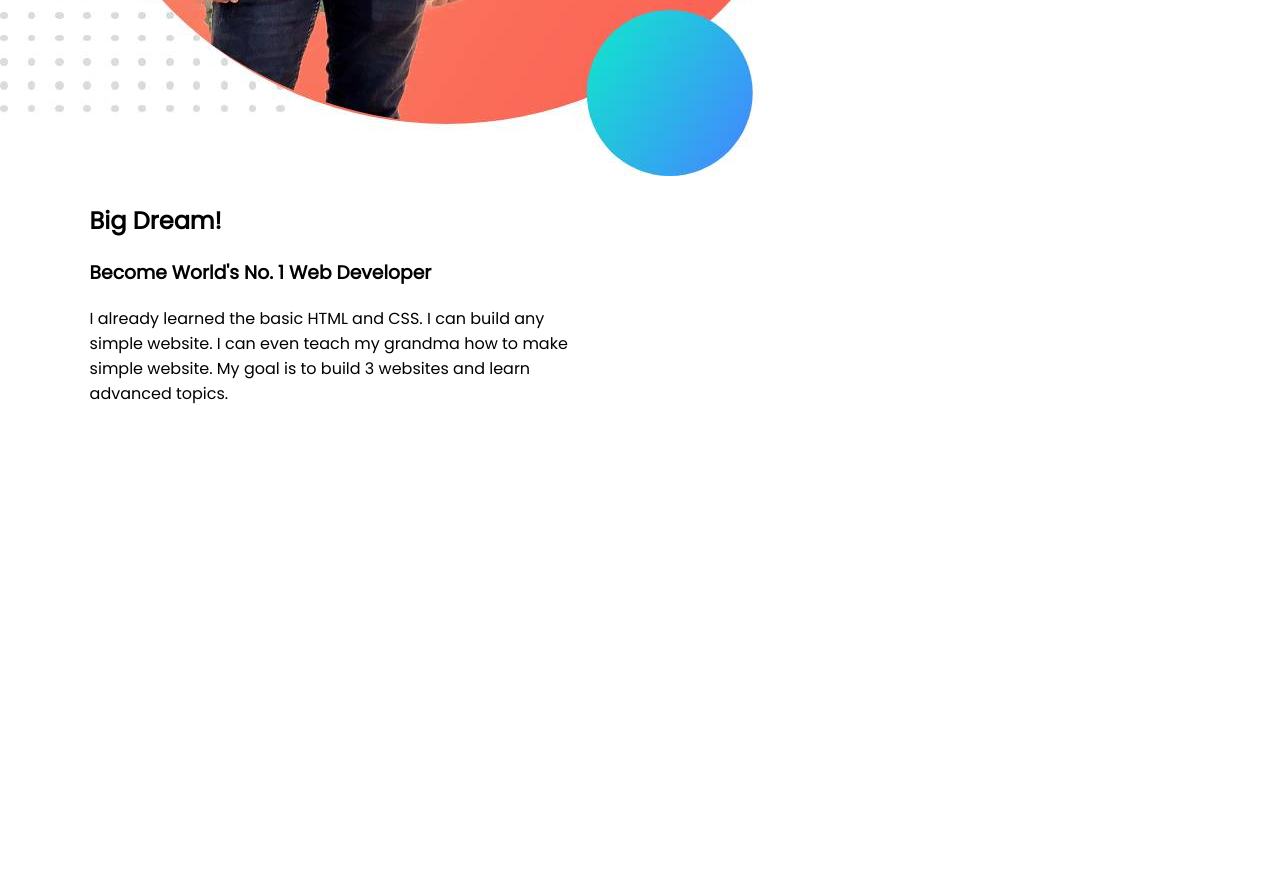
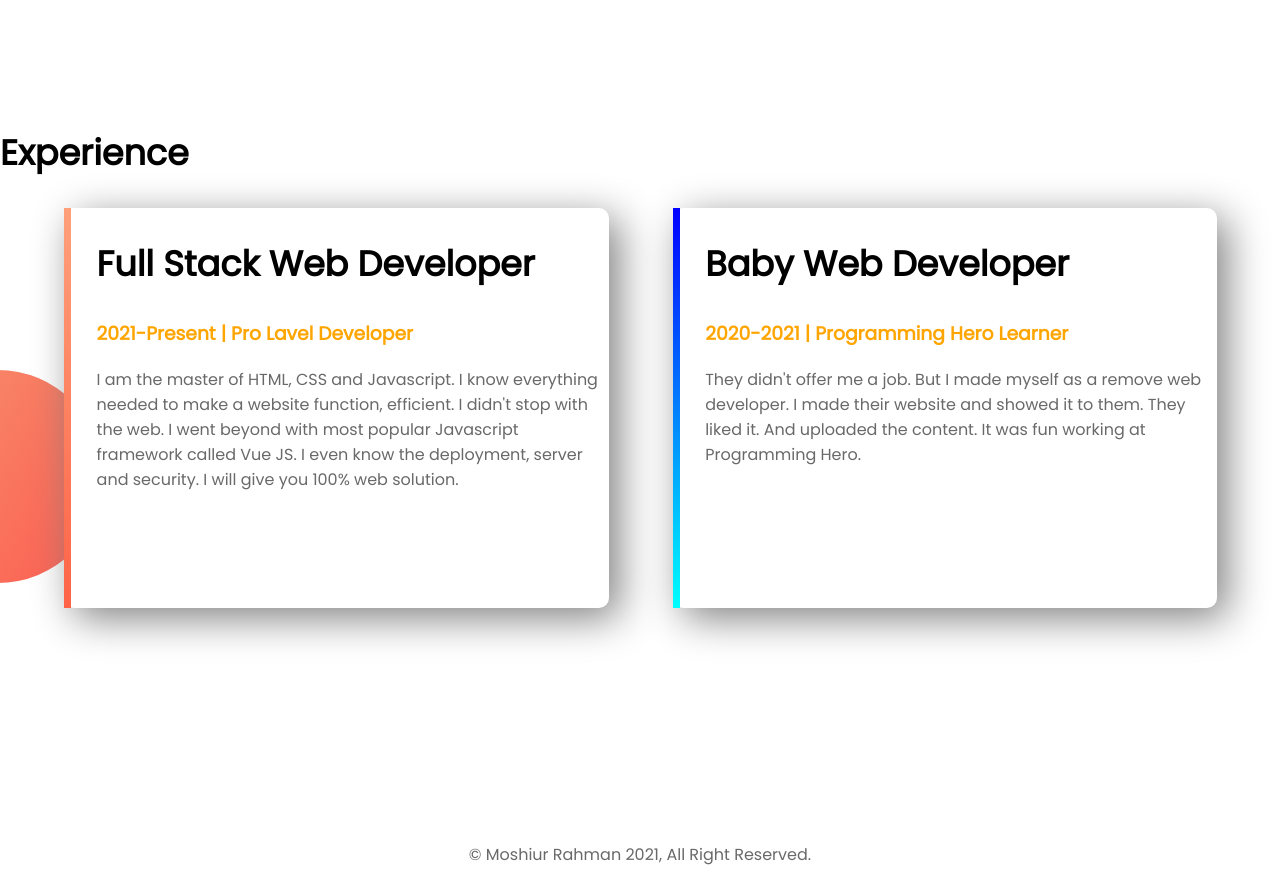
Before and after one commit to moshiur89/web-portfolio, a plain HTML site: page index.html in a window 1280 px wide. Shown: the part 1303-2186 px from the top of the page. Before the commit the page ends 1725 px from the top, so only its background shows below. Drawn offline with Linux system fonts and the light colour scheme.

Commit message:
Finished my first ever website

```diff
--- a/index.html
+++ b/index.html
@@ -14,7 +14,7 @@
    <section class="top-banner">
         <div class="half-width">
             <h1>Welcome To</h1>
-            <h1><span class="name-highlight">Moshiur Rahman</span> Website</h1>
+            <h1><span class="orange-highlight">Moshiur</span> Website</h1>
             <h3>World-Class Professional Web Developer</h3>
             <p>You might saw me jumping, climbing buildings, and stopping trains. But nobody pays me a dime for that work. That's why I am Development Hero. learning and mastering web development. I will not stop until I become the Web Development Hero. </p>
             <a class="link-button" target="blank" href="https://www.linkedin.com/in/moshiur-rahman-2057a8154/">HIRE ME</a>
@@ -24,19 +24,38 @@
         </div>
    </section>
     <section class="dream-area">
-       <div class="half-width>">
-           <img src="images/ikbal.jpg" alt="">
+        <div class="half-width">
+            <img src="images/profile.jpg" alt="">
 
         </div>
+
             <div class="half-width">
                 <h2>Big Dream!</h2>
                 <h3>Become World's No. 1 Web Developer</h3>
                 <p>I already learned the basic HTML and CSS. I can build any simple website. I can even teach my grandma how to make simple website. My goal is to build 3 websites and learn advanced topics.</p>
+                <a class="link-button" target="blank" href="www.linkedin.com/in/moshiur-rahman-2057a8154/">DOWNLOAD RESUME</a>
+
+       </div>
+   </section>
+     <section class="experience-area">
+         <h2>Experience</h2>
+            <div id="full-stack" class="half-width single-experience">
+                <h2>Full Stack Web Developer</h2>
+                <h3 class="orange-highlight">2021-Present | Pro Lavel Developer</h3>
+                <p>I am the master of HTML, CSS and Javascript. I know everything needed to make a website function, efficient. I didn't stop with the web. I went beyond with most popular Javascript framework called Vue JS. I even know the deployment, server and security. I will give you 100% web solution.</p>
+
+            </div>
+        <div id="baby-web" class="half-width single-experience">
+            <h2>Baby Web Developer</h2>
+            <h3  class="orange-highlight">2020-2021 | Programming Hero Learner</h3>
+            <p>They didn't offer me a job. But I made myself as a remove web developer. I made their website and showed it to them. They liked it. And uploaded the content. It was fun working at Programming Hero.</p>
 
         </div>
 
-
      </section>
+     <footer>
+        <p>© Moshiur Rahman 2021, All Right Reserved.</p>
+     </footer>
 
 
 </body>
--- a/style.css
+++ b/style.css
@@ -3,9 +3,15 @@ body{
     font-family: 'Poppins', sans-serif ;
 }
 h1{
-    font-size: 40px;
+    font-size: 45px;
 }
-.name-highlight{
+h2{
+    font-size: 35px;
+}
+p{
+    color: dimgrey;
+}
+.orange-highlight{
     color: orange;
 }
 .half-width{
@@ -24,7 +30,7 @@ h1{
 }
 section{
     height: 500px;
-    padding-bottom: 150px;
+    padding-bottom: 200px;
 }
 .link-button{
     text-decoration: none;
@@ -37,7 +43,34 @@ section{
 }
 
 
-}
-
+.dream-area{
+    background-image: url("images/dream-bg.png") ;
+    background-repeat: no-repeat;
+    background-position: right;
 
 }
+.single-experience{
+    box-shadow: 10px 10px 40px gray;
+    border-radius: 10px;
+    height: 80%;
+    background-color: white;
+
+}
+.experience-area{
+    background-image: url("images/exp-bg.png");
+    background-repeat: no-repeat;
+    background-position: left;
+}
+#full-stack{
+    border-left: 7px solid ;
+    border-image: linear-gradient(180deg, lightsalmon, tomato);
+    border-image-slice: 1;
+}
+#baby-web{
+    border-left: 7px solid;
+    border-image: linear-gradient(180deg, blue, cyan);
+    border-image-slice: 1;
+}
+footer p{
+    text-align: center;
+}
```
Lines whose indentation alone changed are shown as unchanged.
